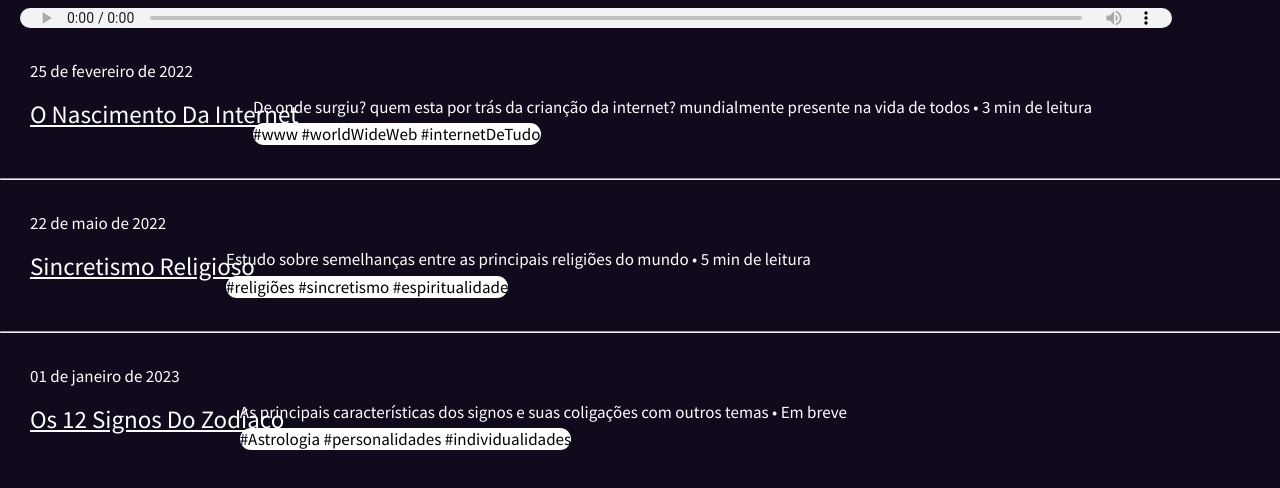
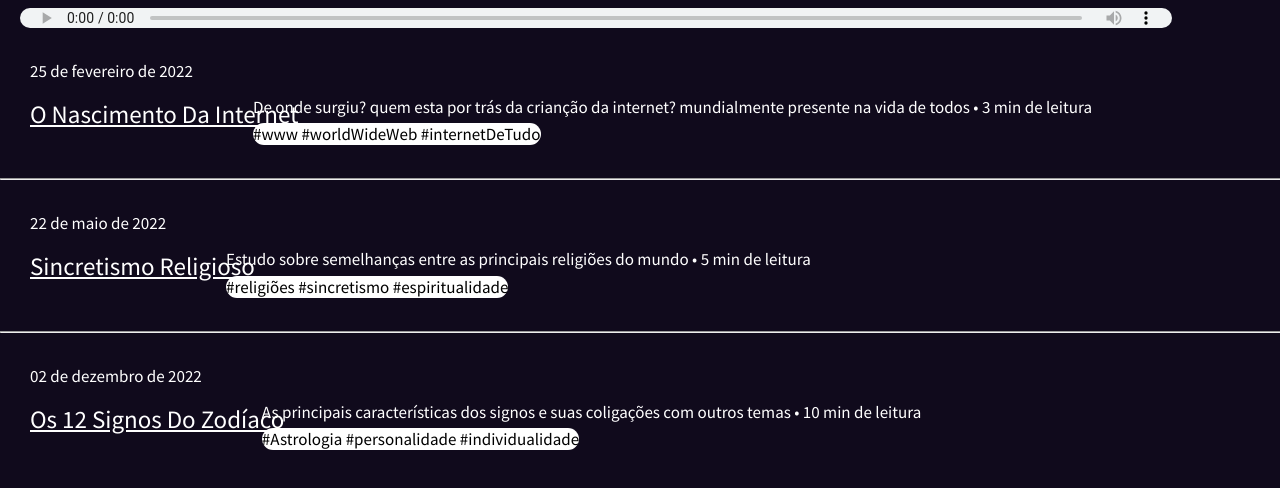
Before and after one commit to VitorDev01/blog-pagina-raiz, a plain HTML site: page index.html in a window 1280 px wide. Shown: the part 94-582 px from the top of the page. Drawn offline with Linux system fonts and the light colour scheme.

Commit message:
Update index.html

```diff
--- a/index.html
+++ b/index.html
@@ -92,7 +92,7 @@
         <audio controls autoplay>
 
         <source src="horse.ogg" type="audio/ogg">
-        <source src="teste.mp3" type="audio/mpeg">
+        <source src="audio.mp3" type="audio/mpeg">
            Your browser does not support the audio element.
 
         </audio>
@@ -112,11 +112,11 @@
 
         <hr>
 
-        <p>01 de janeiro de 2023</p>
+        <p>02 de dezembro de 2022</p>
         <br><br>
         <h2><a href="#">Os 12 Signos Do Zodíaco</h2></a>
-        <p>As principais características dos signos e suas coligações com outros temas  • Em breve  <br>
-        <mark>#Astrologia #personalidades #individualidades</mark></p>
+        <p>As principais características dos signos e suas coligações com outros temas  • 10 min de leitura <br>
+        <mark>#Astrologia #personalidade #individualidade </mark></p>
 
         <br>
   </body>
```
